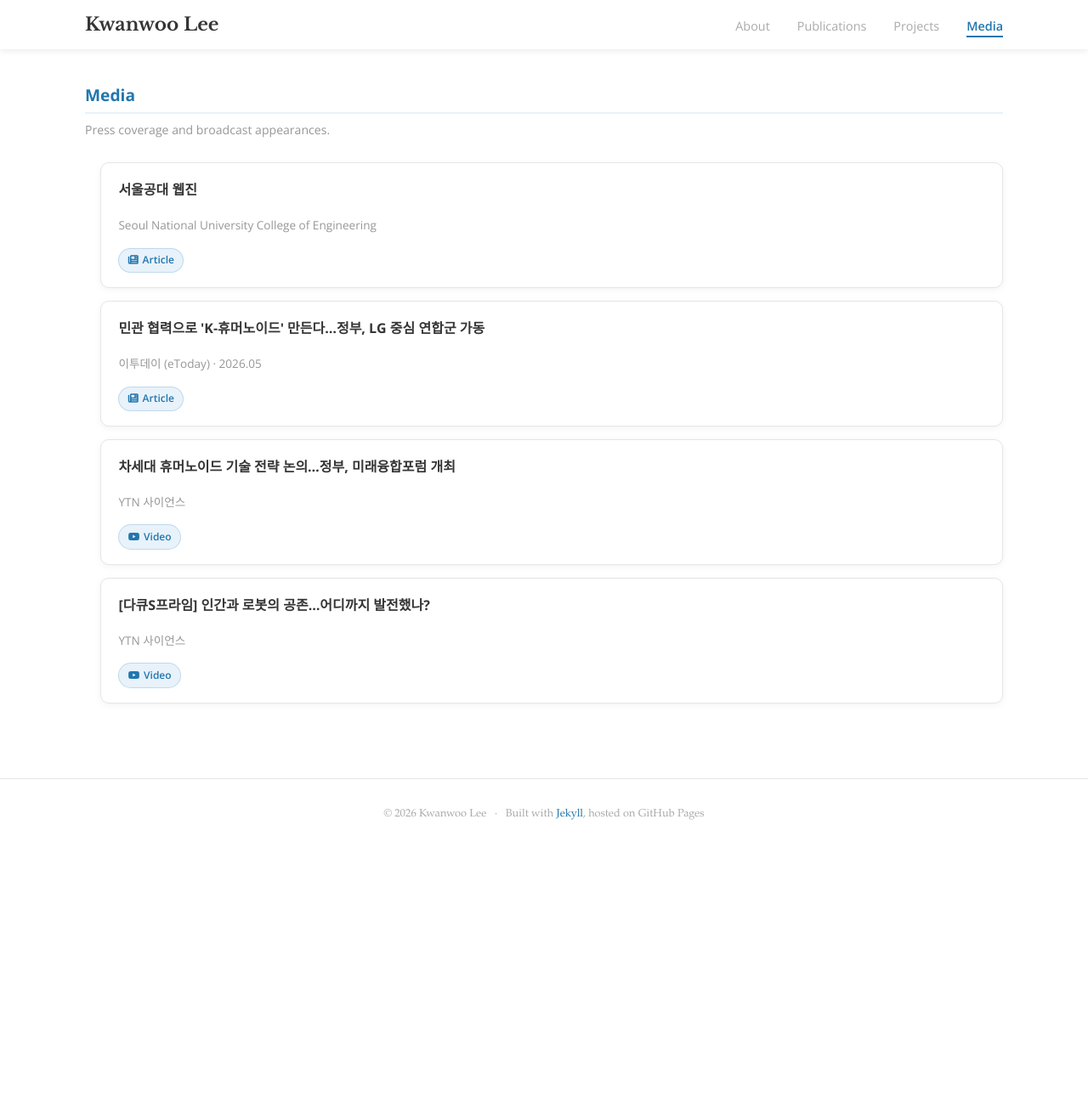
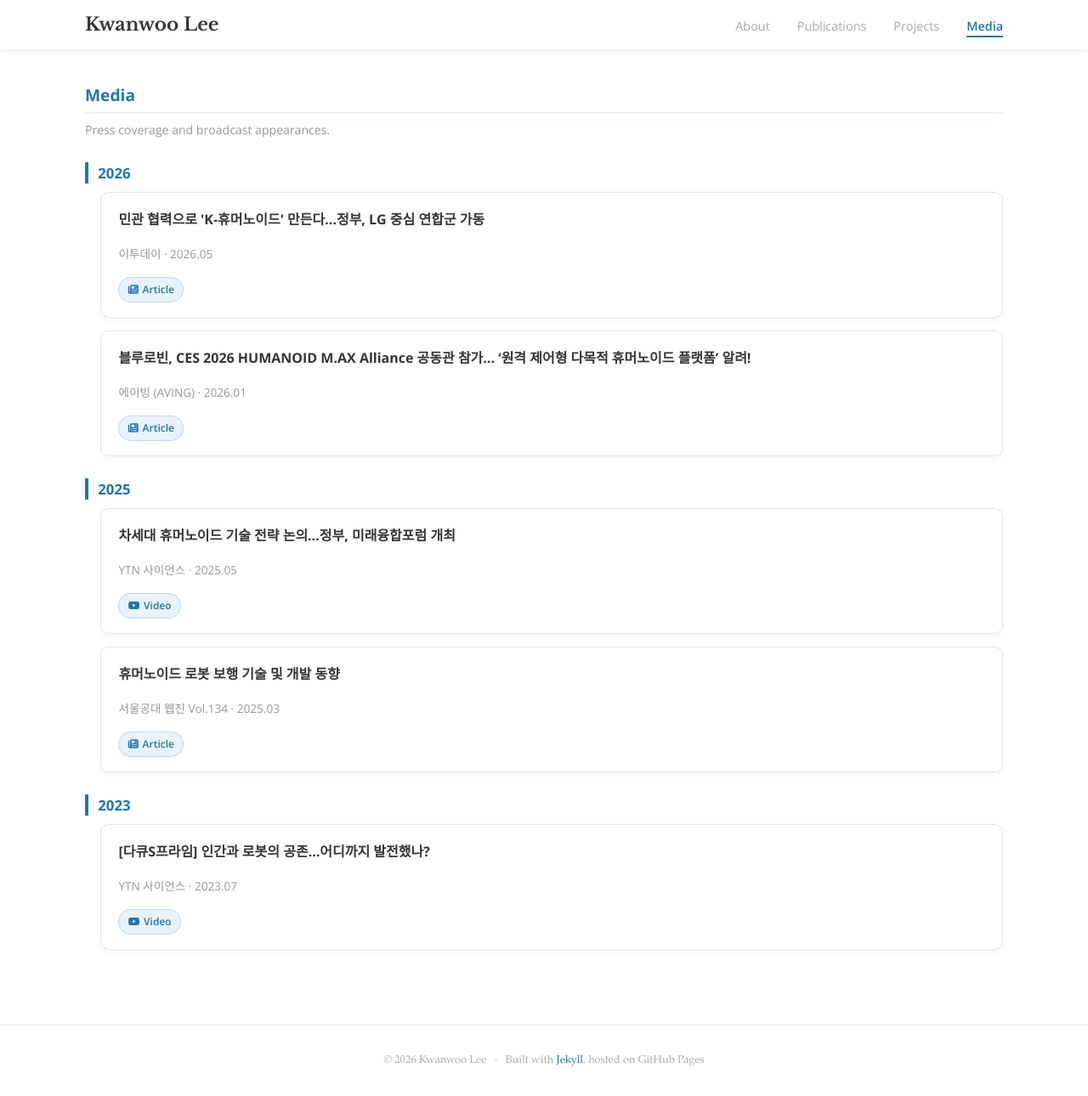
Before and after one commit to kwlee365/kwlee365.github.io, a Jekyll site: the page built from media.md, in a window 1280 px wide and 1290 px high. Shown: the whole window at 85% size. Built offline with Jekyll 4.4.1, drawn with Linux system fonts in a browser that asks for light colours.

Commit message:
Fill in the media links and group the page by year
Adds the AVING piece on BlueRobin at CES 2026 and the two URLs that were
missing, so every entry now links out. Year headings come from each
entry's date, so the list stays sorted by keeping the file newest-first.

The SNU webzine entry carries its real article title, "휴머노이드 로봇 보행
기술 및 개발 동향" (Vol.134, 2025-03); "서울공대 웹진" is the outlet. Dates for
the two YTN clips come from their upload metadata.

YouTube ?si= share tokens are dropped; the &t= timestamps are kept, since
they point at the relevant part of each clip.

Co-Authored-By: Claude Opus 5 (1M context) <noreply@anthropic.com>

```diff
--- a/_data/media.yml
+++ b/_data/media.yml
@@ -1,21 +1,33 @@
-# Press coverage and broadcast appearances. `url` may be omitted until known.
-- title: "서울공대 웹진"
-  outlet: "Seoul National University College of Engineering"
-  kind: article
-  url: ""            # TODO: add the webzine article URL
+# Press coverage and broadcast appearances, newest first.
+# `date` drives the year headings on /media/, so keep this list sorted.
+# Share tokens (?si=...) are stripped; timestamps (&t=) are kept on purpose.
 
 - title: "민관 협력으로 'K-휴머노이드' 만든다…정부, LG 중심 연합군 가동"
-  outlet: "이투데이 (eToday)"
+  outlet: "이투데이"
   date: "2026.05"
   kind: article
   url: "https://www.etoday.co.kr/news/view/2585573"
 
+- title: "블루로빈, CES 2026 HUMANOID M.AX Alliance 공동관 참가… ‘원격 제어형 다목적 휴머노이드 플랫폼’ 알려!"
+  outlet: "에이빙 (AVING)"
+  date: "2026.01"
+  kind: article
+  url: "https://kr.aving.net/news/articleView.html?idxno=1807761"
+
 - title: "차세대 휴머노이드 기술 전략 논의…정부, 미래융합포럼 개최"
   outlet: "YTN 사이언스"
+  date: "2025.05"
   kind: video
-  url: ""            # TODO: add the YTN Science clip URL
+  url: "https://www.youtube.com/watch?v=dVhuM3gsm6M&t=21s"
+
+- title: "휴머노이드 로봇 보행 기술 및 개발 동향"
+  outlet: "서울공대 웹진 Vol.134"
+  date: "2025.03"
+  kind: article
+  url: "https://webzine-eng.snu.ac.kr/web/vol134/SW134_12_tech2.php"
 
 - title: "[다큐S프라임] 인간과 로봇의 공존…어디까지 발전했나?"
   outlet: "YTN 사이언스"
+  date: "2023.07"
   kind: video
-  url: "https://youtu.be/7cP2FbODMc4?si=jaa_VxD3eXO5dK6s&t=1099"
+  url: "https://youtu.be/7cP2FbODMc4?t=1099"
--- a/media.md
+++ b/media.md
@@ -5,8 +5,15 @@ subtitle: Press coverage and broadcast appearances.
 permalink: /media/
 ---
 
+{%- capture yearstr -%}{%- for m in site.data.media -%}{{ m.date | slice: 0, 4 }},{%- endfor -%}{%- endcapture -%}
+{%- assign years = yearstr | split: "," | uniq -%}
+
+{% for y in years %}
+<h2 class="year-head">{{ y }}</h2>
 <ul class="card-list">
-{%- for m in site.data.media %}
+  {%- for m in site.data.media -%}
+  {%- assign my = m.date | slice: 0, 4 -%}
+  {%- if my == y %}
   <li class="card">
     <p class="card-title">
       {%- if m.url != "" -%}
@@ -15,7 +22,7 @@ permalink: /media/
       {{ m.title }}
       {%- endif -%}
     </p>
-    <p class="card-sub">{{ m.outlet }}{% if m.date %} &middot; {{ m.date }}{% endif %}</p>
+    <p class="card-sub">{{ m.outlet }} &middot; {{ m.date }}</p>
     <div class="pill-row">
       {%- if m.kind == 'video' %}
       <span class="pill"><i class="fab fa-youtube"></i> Video</span>
@@ -24,5 +31,7 @@ permalink: /media/
       {%- endif %}
     </div>
   </li>
-{%- endfor %}
+  {%- endif -%}
+  {%- endfor %}
 </ul>
+{% endfor %}
```
